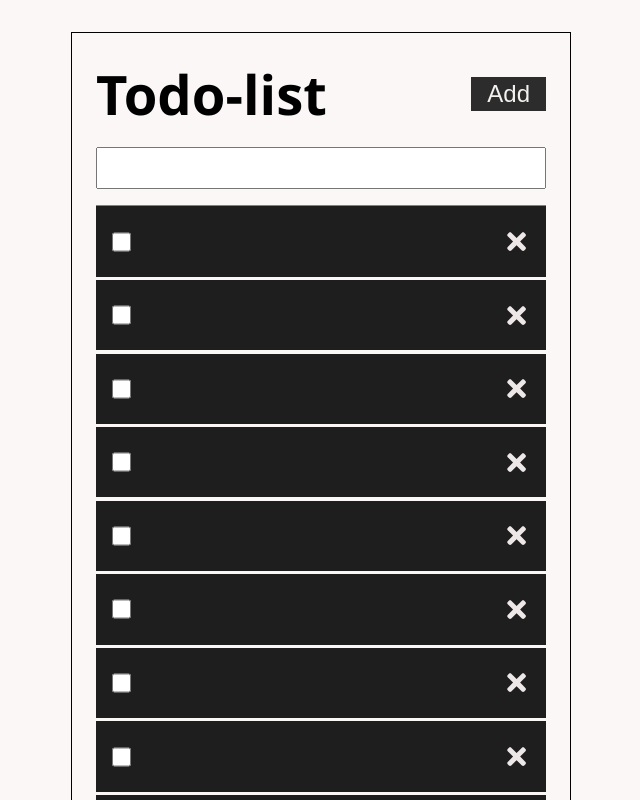
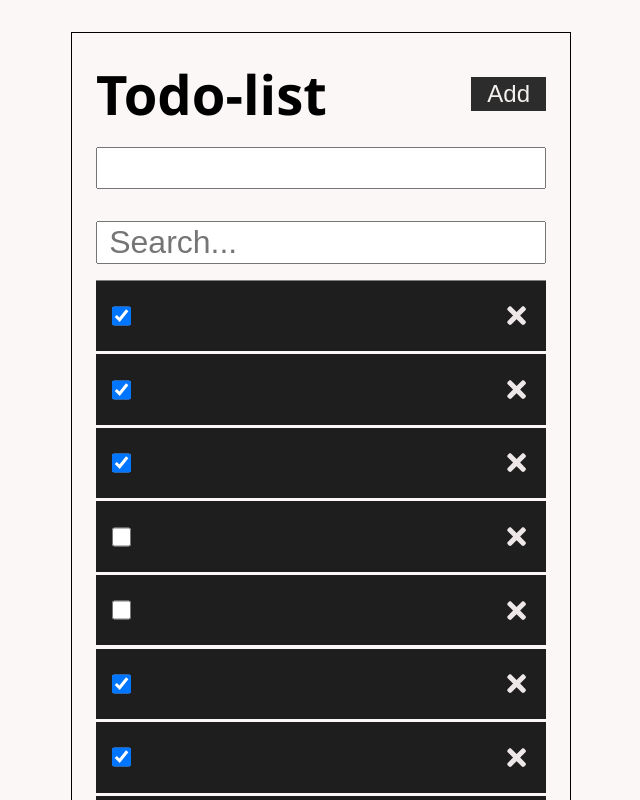
Before and after one commit to Kuroe27/React-TodoList, a React (Vite) app: page / in a window 1280 px wide. Shown: the top 800 px of the page, without its empty margins (319-959 px from the left). Built offline with nearby package versions, Linux system fonts and the light colour scheme; data requests are answered from the project's data file.

Commit message:
added search input

```diff
--- a/db.json
+++ b/db.json
@@ -2,15 +2,18 @@
   "tasks": [
     {
       "text": "",
-      "id": 1
+      "id": 1,
+      "reminder": true
     },
     {
       "text": "",
-      "id": 2
+      "id": 2,
+      "reminder": true
     },
     {
       "text": "",
-      "id": 3
+      "id": 3,
+      "reminder": true
     },
     {
       "text": "",
@@ -22,19 +25,27 @@
     },
     {
       "text": "",
-      "id": 6
+      "id": 6,
+      "reminder": true
     },
     {
       "text": "",
-      "id": 7
+      "id": 7,
+      "reminder": true
     },
     {
       "text": "",
-      "id": 8
+      "id": 8,
+      "reminder": true
     },
     {
       "text": "",
       "id": 9
+    },
+    {
+      "text": "1",
+      "id": 10,
+      "reminder": false
     }
   ]
 }
--- a/src/App.jsx
+++ b/src/App.jsx
@@ -7,7 +7,7 @@ import Tasks from "./components/Tasks";
 
 function App() {
   const [tasks, setTask] = useState([]);
-
+  const [searchTasks, setSearchTasks] = useState("");
   useEffect(() => {
     const getTasks = async () => {
       const taskFromServer = await fetchTasks();
@@ -53,6 +53,9 @@ function App() {
     setTask(tasks.map((task) => (task.id === id ? data : task)));
   };
 
+  const filteredTasks = tasks.filter((task) =>
+    task.text.toLowerCase().includes(searchTasks.toLowerCase())
+  );
   return (
     <div className="container">
       <Router>
@@ -61,9 +64,13 @@ function App() {
             path="/"
             element={
               <>
-                <Header onAdd={addTask} />
+                <Header
+                  onAdd={addTask}
+                  searchText={searchTasks}
+                  onSearch={setSearchTasks}
+                />
                 <Tasks
-                  tasks={tasks}
+                  tasks={filteredTasks}
                   onDelete={deleteTask}
                   onToggle={toggleReminder}
                 />
--- a/src/components/Header.jsx
+++ b/src/components/Header.jsx
@@ -1,13 +1,17 @@
 import { useState } from "react";
 import { useLocation } from "react-router-dom";
 
-const Header = ({ onAdd }) => {
+const Header = ({ onAdd, onSearch }) => {
   const location = useLocation();
   const [text, setText] = useState("");
   const [showAddTask, setTask] = useState(false);
   const onClick = (e) => {
     e.preventDefault();
     onAdd({ text });
+  };
+  const onSearchChange = (e) => {
+    const searchText = e.target.value.toLowerCase();
+    onSearch(searchText);
   };
   return (
     <div className="header">
@@ -21,6 +25,7 @@ const Header = ({ onAdd }) => {
         value={text}
         onChange={(e) => setText(e.target.value)}
       />
+      <input type="text" placeholder="Search..." onChange={onSearchChange} />
     </div>
   );
 };
```
